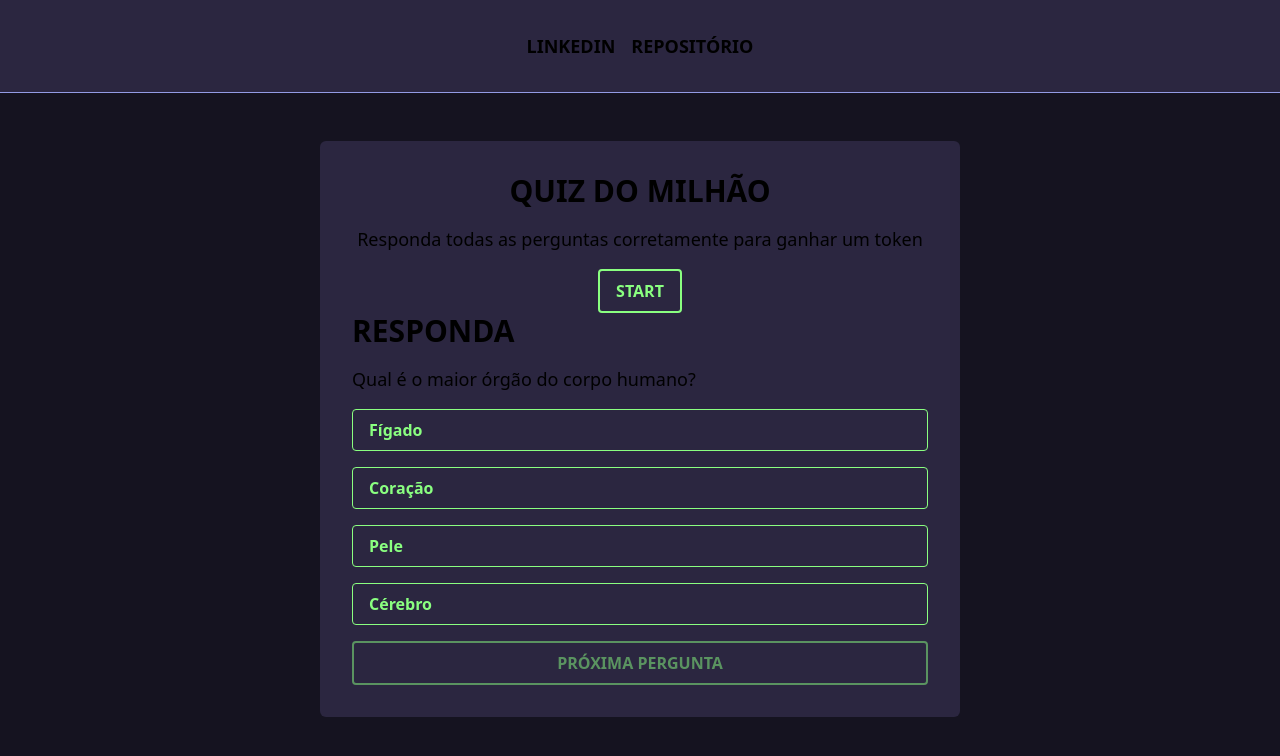
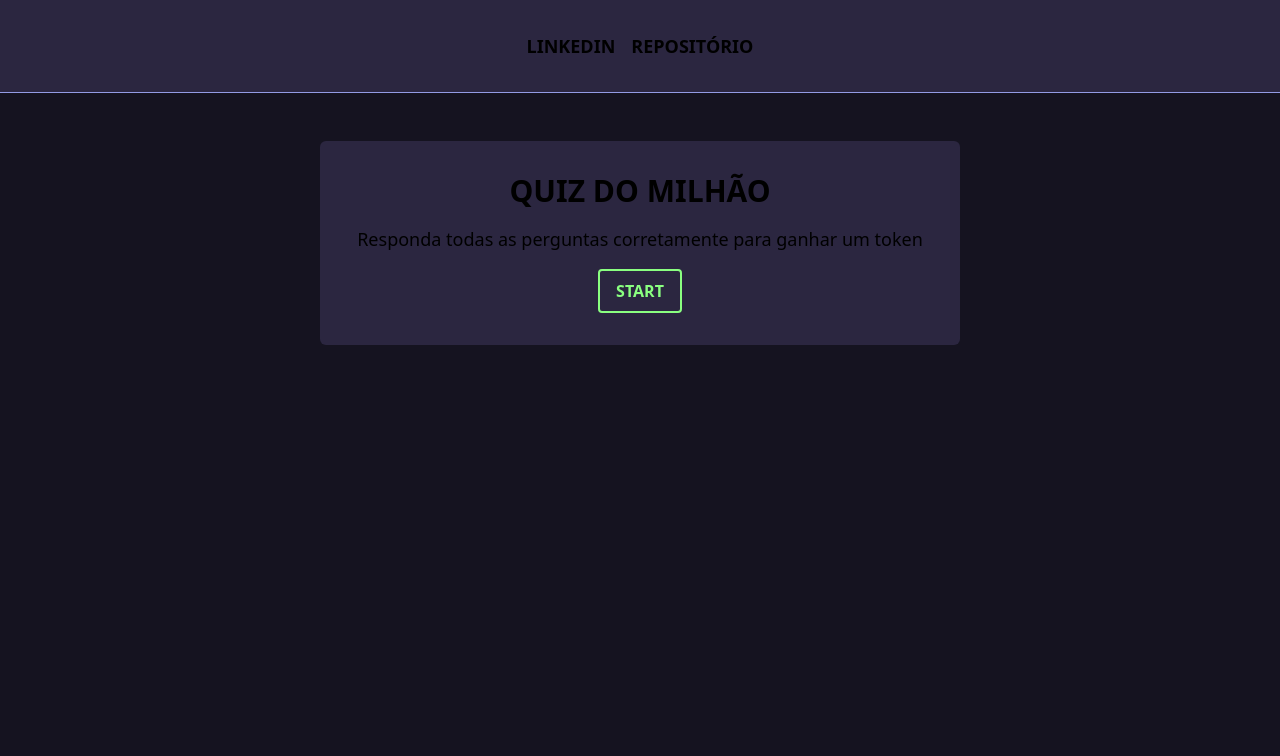
Before and after one commit to AndradeJaum/Quiz-com-Web3, a Next.js app: page / in a window 1280 px wide. Shown: the top 756 px of the page. Built offline with nearby package versions, Linux system fonts and the light colour scheme.

Commit message:
add ternario + fix css

```diff
--- a/src/pages/index.tsx
+++ b/src/pages/index.tsx
@@ -16,11 +16,11 @@ export default function Home() {
   function handleNextQuestion() {
     // Lógica para verificar se a resposta está correta e fazer a transição para a próxima pergunta
     if (selectedOption === questions[currentQuestionIndex].correctIndex) {
-      console.log("correto")
+      console.log("correto");
       // Lógica para a resposta correta
     } else {
       // Lógica para a resposta incorreta
-      console.log("false")
+      console.log("false");
     }
     setSelectedOption(null);
     setCurrentQuestionIndex(currentQuestionIndex + 1);
@@ -49,13 +49,16 @@ export default function Home() {
             <p className="text-lg mb-4">
               Responda todas as perguntas corretamente para ganhar um token
             </p>
-            <button className="border-2 border-green text-green hover:bg-purpleHover hover:text-purple font-bold py-2 px-4 rounded">
+            <button
+              className="border-2 border-green text-green hover:bg-purpleHover hover:text-purple font-bold py-2 px-4 rounded"
+              onClick={handleStartQuiz}
+            >
               START
             </button>
           </div>
-
+          {quizStarted == true ? (
             <div className="flex flex-col ">
-            <h2 className="text-3xl font-bold mb-4">RESPONDA</h2>
+              <h2 className="text-xl font-bold mb-4">Pergunta</h2>
               {currentQuestionIndex < questions.length ? (
                 <>
                   <p className="text-lg mb-4">
@@ -92,6 +95,9 @@ export default function Home() {
                 <p className="text-lg mb-4">Parabéns! Você concluiu o quiz.</p>
               )}
             </div>
+          ) : (
+            ""
+          )}
         </div>
       </section>
     </main>
```
Lines whose indentation alone changed are shown as unchanged.
